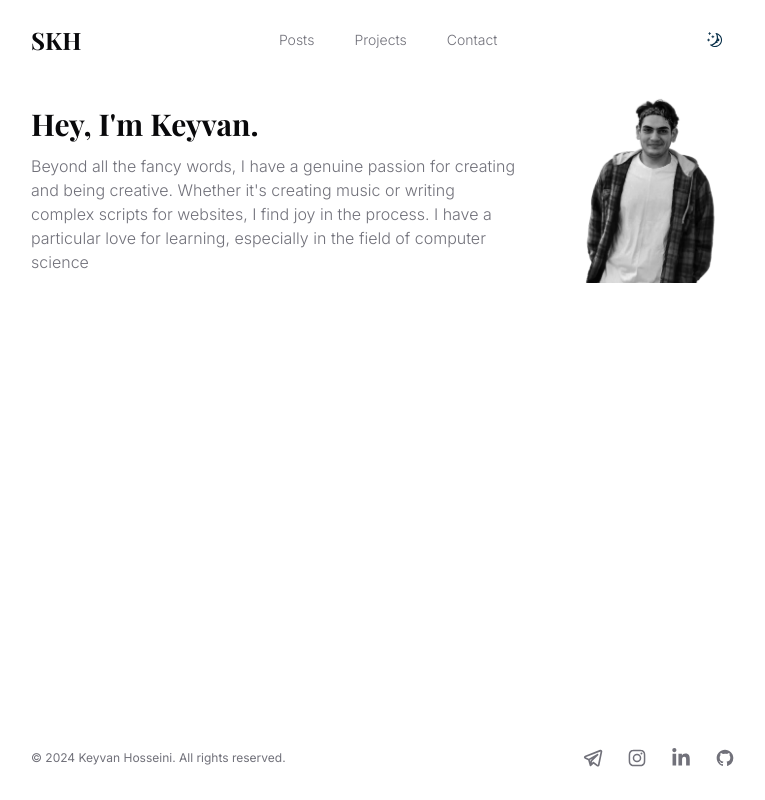
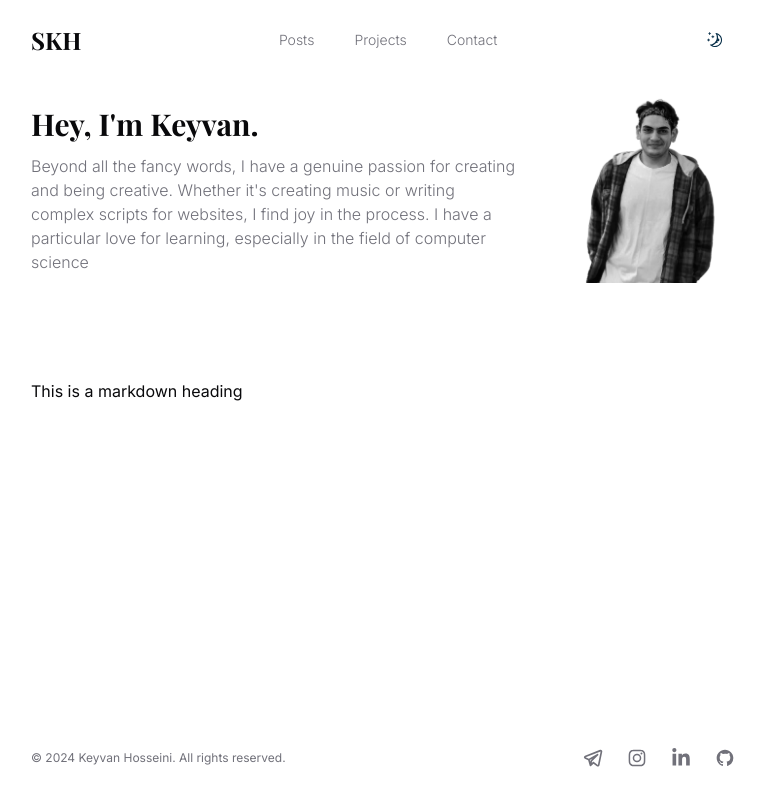
Before and after one commit to skh113/next-portfolio, a Next.js app: page / in a window 1280 px wide. Shown: the whole page, without its empty margins (257-1022 px from the left). Built offline with nearby package versions, Linux system fonts and the light colour scheme; a web font is replaced by a local one.

Commit message:
fix: reconfigured prettier to use semicolons

```diff
--- a/app/page.tsx
+++ b/app/page.tsx
@@ -1,11 +1,17 @@
-import Intro from '@/components/intro'
+import Intro from '@/components/intro';
+import { MDXRemote } from 'next-mdx-remote/rsc';
 
 export default function Home() {
+  const markdown = `
+    # This is a markdown heading
+  `;
+
   return (
     <main className='py-24'>
       <div className='container max-w-3xl'>
         <Intro />
+        <MDXRemote source={markdown} />
       </div>
     </main>
-  )
+  );
 }
--- a/components/intro.tsx
+++ b/components/intro.tsx
@@ -1,5 +1,5 @@
-import Image from 'next/image'
-import authorImage from '@/public/images/authors/keyvan-bw.png'
+import Image from 'next/image';
+import authorImage from '@/public/images/authors/keyvan-bw.png';
 
 export default function Intro() {
   return (
@@ -25,5 +25,5 @@ export default function Intro() {
         />
       </div>
     </section>
-  )
+  );
 }
```
Also changed, not shown: 1 other file (tests, documents, lock files or other folders).
